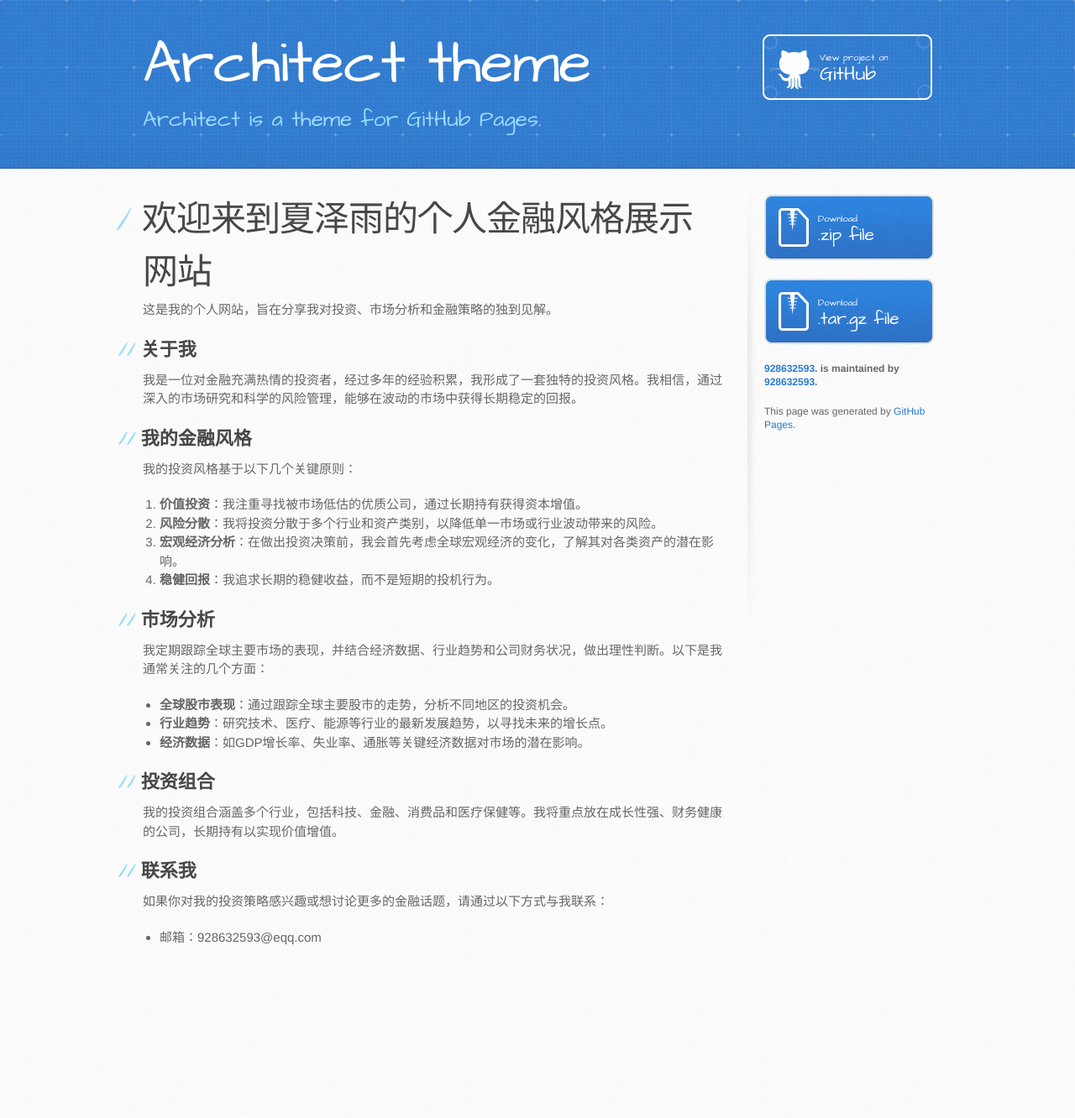
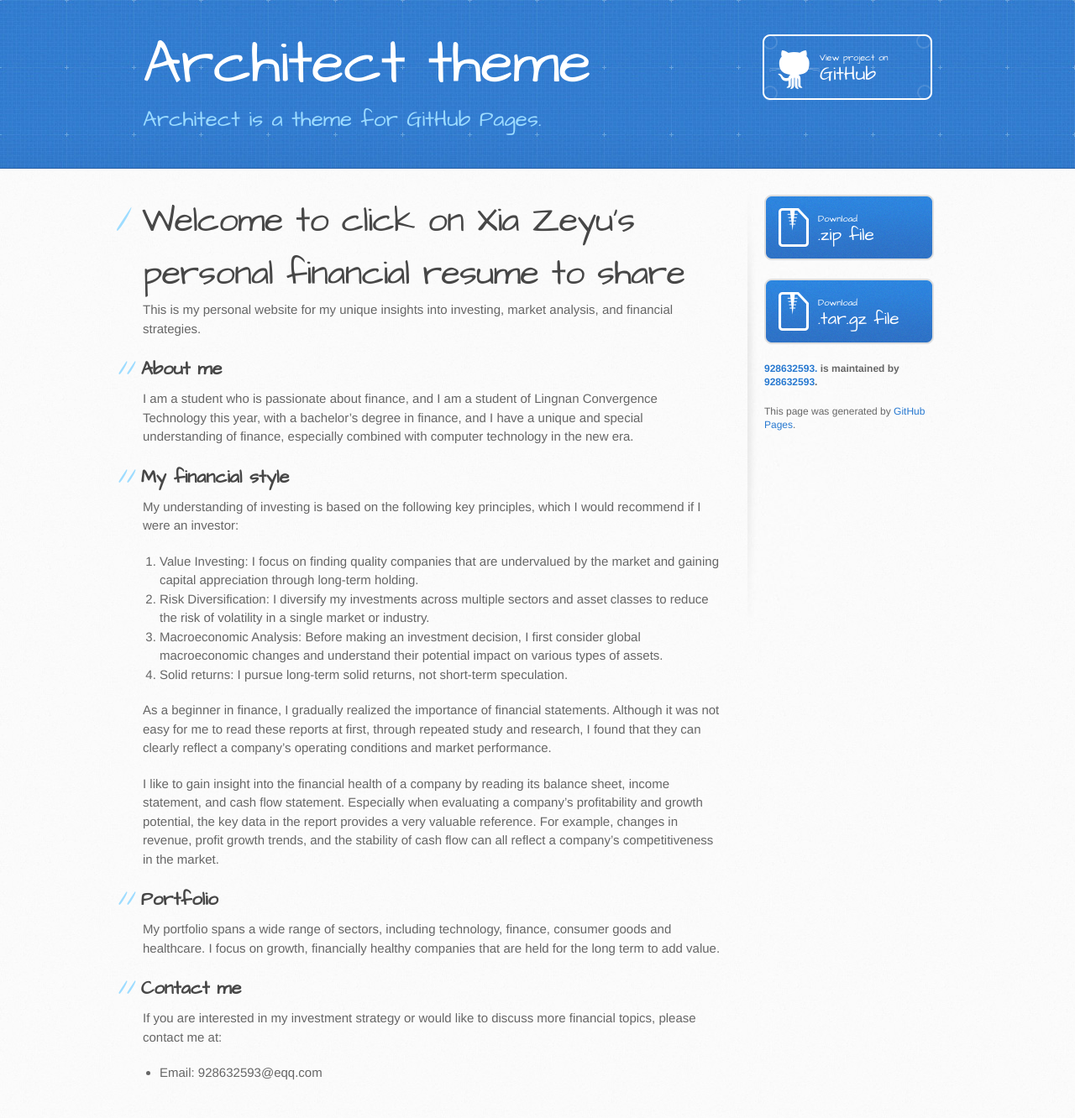
Before and after one commit to 928632593/928632593., a Jekyll site: the page built from index.md, in a window 1280 px wide. Shown: the whole page at 84% size. Built offline with Jekyll 4.4.1, drawn with Linux system fonts in a browser that asks for light colours; our own code applies the rules of GitHub Pages for plain Markdown files; before the commit the page ends 1171 px from its top, so only the background shows below that.

Commit message:
Update index.md

```diff
--- a/index.md
+++ b/index.md
@@ -1,28 +1,24 @@
-# 欢迎来到夏泽雨的个人金融风格展示网站
+# Welcome to click on Xia Zeyu's personal financial resume to share
 
-这是我的个人网站，旨在分享我对投资、市场分析和金融策略的独到见解。
+This is my personal website for my unique insights into investing, market analysis, and financial strategies.
 
-## 关于我
-我是一位对金融充满热情的投资者，经过多年的经验积累，我形成了一套独特的投资风格。我相信，通过深入的市场研究和科学的风险管理，能够在波动的市场中获得长期稳定的回报。
+## About me
+  I am a student who is passionate about finance, and I am a student of Lingnan Convergence Technology this year, with a bachelor's degree in finance, and I have a unique and special understanding of finance, especially combined with computer technology in the new era.
+## My financial style
+My understanding of investing is based on the following key principles, which I would recommend if I were an investor:
 
-## 我的金融风格
-我的投资风格基于以下几个关键原则：
+1. Value Investing: I focus on finding quality companies that are undervalued by the market and gaining capital appreciation through long-term holding.
+2. Risk Diversification: I diversify my investments across multiple sectors and asset classes to reduce the risk of volatility in a single market or industry.
+3. Macroeconomic Analysis: Before making an investment decision, I first consider global macroeconomic changes and understand their potential impact on various types of assets.
+4. Solid returns: I pursue long-term solid returns, not short-term speculation.
 
-1. **价值投资**：我注重寻找被市场低估的优质公司，通过长期持有获得资本增值。
-2. **风险分散**：我将投资分散于多个行业和资产类别，以降低单一市场或行业波动带来的风险。
-3. **宏观经济分析**：在做出投资决策前，我会首先考虑全球宏观经济的变化，了解其对各类资产的潜在影响。
-4. **稳健回报**：我追求长期的稳健收益，而不是短期的投机行为。
+  As a beginner in finance, I gradually realized the importance of financial statements. Although it was not easy for me to read these reports at first, through repeated study and research, I found that they can clearly reflect a company's operating conditions and market performance.
 
-## 市场分析
-我定期跟踪全球主要市场的表现，并结合经济数据、行业趋势和公司财务状况，做出理性判断。以下是我通常关注的几个方面：
+  I like to gain insight into the financial health of a company by reading its balance sheet, income statement, and cash flow statement. Especially when evaluating a company's profitability and growth potential, the key data in the report provides a very valuable reference. For example, changes in revenue, profit growth trends, and the stability of cash flow can all reflect a company's competitiveness in the market.
 
-- **全球股市表现**：通过跟踪全球主要股市的走势，分析不同地区的投资机会。
-- **行业趋势**：研究技术、医疗、能源等行业的最新发展趋势，以寻找未来的增长点。
-- **经济数据**：如GDP增长率、失业率、通胀等关键经济数据对市场的潜在影响。
+## Portfolio
+My portfolio spans a wide range of sectors, including technology, finance, consumer goods and healthcare. I focus on growth, financially healthy companies that are held for the long term to add value.
 
-## 投资组合
-我的投资组合涵盖多个行业，包括科技、金融、消费品和医疗保健等。我将重点放在成长性强、财务健康的公司，长期持有以实现价值增值。
-
-## 联系我
-如果你对我的投资策略感兴趣或想讨论更多的金融话题，请通过以下方式与我联系：
-- 邮箱：928632593@eqq.com
+## Contact me
+If you are interested in my investment strategy or would like to discuss more financial topics, please contact me at:
+- Email: 928632593@eqq.com
```
